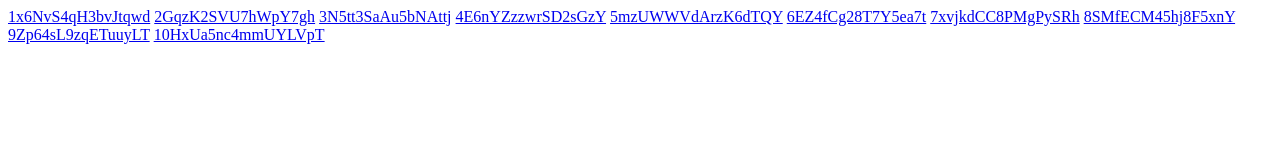
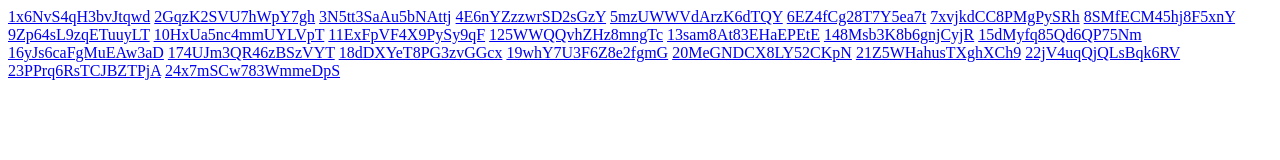
Before and after one commit to Paula2506/firststeps, a plain HTML site: page index.html in a window 1280 px wide. Drawn offline with Linux system fonts and the light colour scheme.

Commit message:
Add files via upload

```diff
--- a/index.html
+++ b/index.html
@@ -11,5 +11,23 @@
 <a href="8SMfECM45hj8F5xnY.html">8SMfECM45hj8F5xnY</a>
 <a href="9Zp64sL9zqETuuyLT.html">9Zp64sL9zqETuuyLT</a>
 <a href="10HxUa5nc4mmUYLVpT.html">10HxUa5nc4mmUYLVpT</a>
+
+<a href="11ExFpVF4X9PySy9qF.html">11ExFpVF4X9PySy9qF</a>
+
+<a href="125WWQQvhZHz8mngTc.html">125WWQQvhZHz8mngTc</a>
+<a href="13sam8At83EHaEPEtE.html">13sam8At83EHaEPEtE</a>
+<a href="148Msb3K8b6gnjCyjR.html">148Msb3K8b6gnjCyjR</a>
+<a href="15dMyfq85Qd6QP75Nm.html">15dMyfq85Qd6QP75Nm</a>
+<a href="16yJs6caFgMuEAw3aD.html">16yJs6caFgMuEAw3aD</a>
+<a href="174UJm3QR46zBSzVYT.html">174UJm3QR46zBSzVYT</a>
+<a href="18dDXYeT8PG3zvGGcx.html">18dDXYeT8PG3zvGGcx</a>
+<a href="19whY7U3F6Z8e2fgmG.html">19whY7U3F6Z8e2fgmG</a>
+<a href="20MeGNDCX8LY52CKpN.html">20MeGNDCX8LY52CKpN</a>
+<a href="21Z5WHahusTXghXCh9.html">21Z5WHahusTXghXCh9</a>
+<a href="22jV4uqQjQLsBqk6RV.html">22jV4uqQjQLsBqk6RV</a>
+<a href="23PPrq6RsTCJBZTPjA.html">23PPrq6RsTCJBZTPjA</a>
+<a href="24x7mSCw783WmmeDpS.html">24x7mSCw783WmmeDpS</a>
+
+
 </body>
 </html>
```
